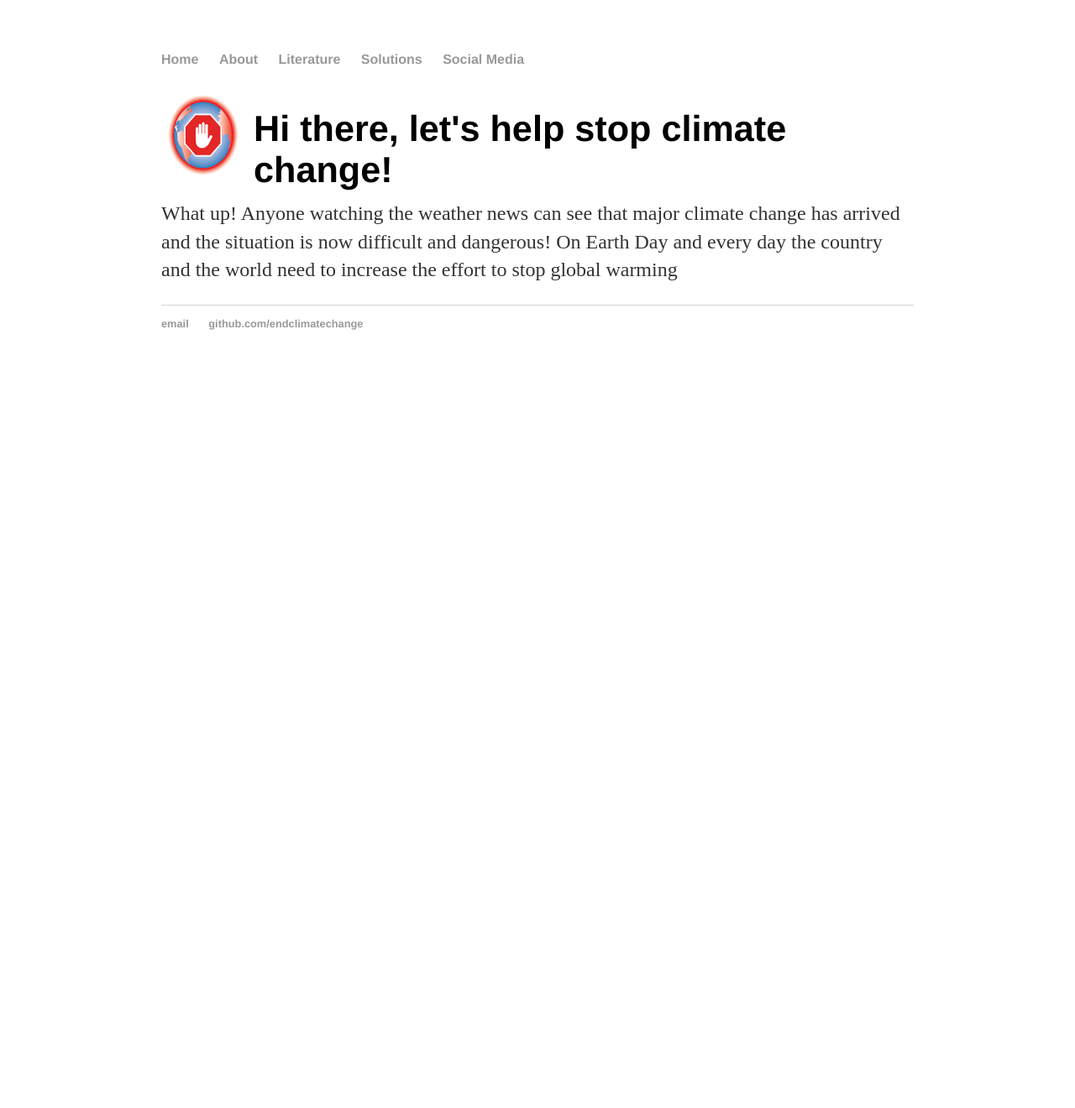
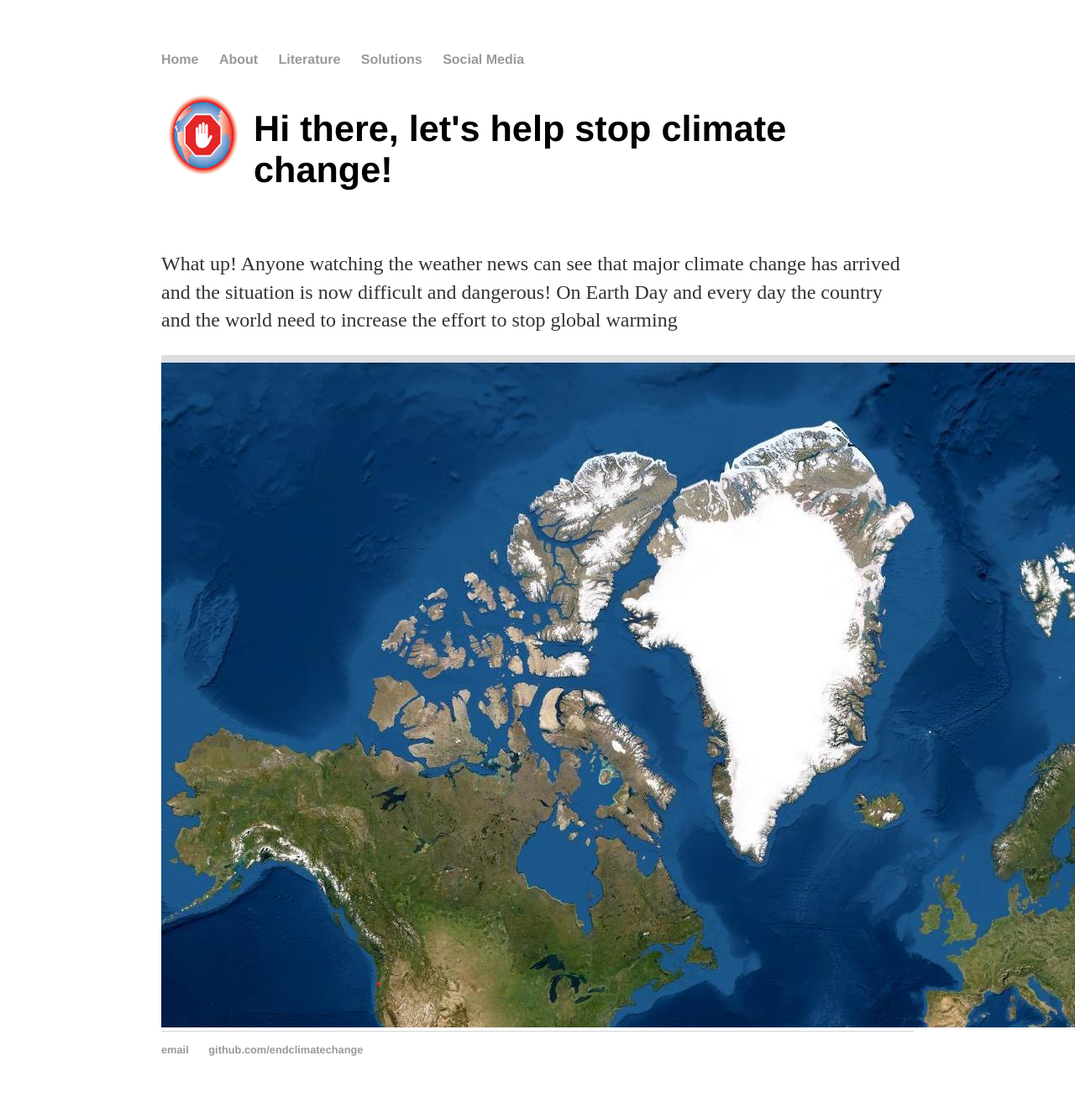
Before and after one commit to endclimatechange/endclimatechange.github.io, a Jekyll site: the page built from index.html, in a window 1280 px wide. Shown: the whole page at 84% size. Built offline with Jekyll 4.4.1, drawn with Linux system fonts in a browser that asks for light colours; before the commit the page ends 900 px from its top, so only the background shows below that.

Commit message:
Update index.html

```diff
--- a/index.html
+++ b/index.html
@@ -8,7 +8,8 @@ title: Stop the madness
   <h1>Hi there, let's help stop climate change!</h1>
 </div>
 
-
+<br>
+<br>
 <p>What up!
 
 Anyone watching the weather news can see that major climate change has arrived and the situation is now difficult and dangerous!
@@ -17,6 +18,7 @@ Anyone watching the weather news can see that major climate change has arrived a
 
 On Earth Day and every day the country and the world need to increase the effort to stop global warming</p>
 
+<img src="images/imgFya.JPG" alt="hi" class="inline"/>
 
 <style>
 </style>
```
